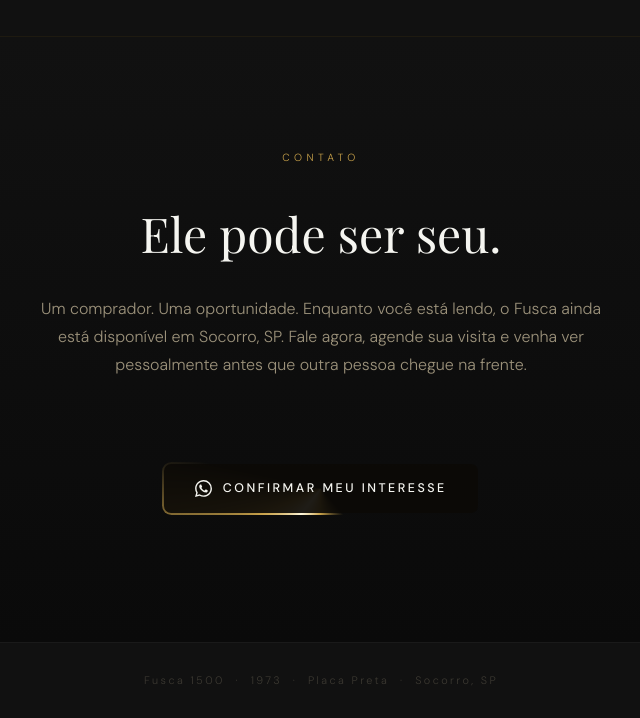
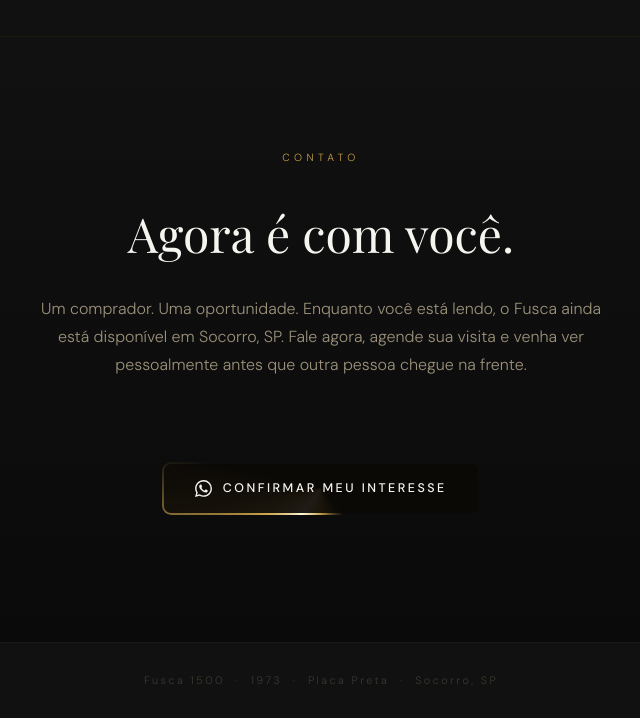
Before and after one commit to kaaiquemorais/fuscadecolecionador, a website: page index.html in a window 1280 px wide. Shown: the part 3548-4266 px from the top of the page, without its empty margins (319-959 px from the left). Drawn offline with nearby package versions, Linux system fonts and the light colour scheme; a web font is replaced by a local one.

Commit message:
Headline contato: Agora e com voce

```diff
--- a/index.html
+++ b/index.html
@@ -816,7 +816,7 @@
 <div class="contact-wrap">
     <div class="contact-inner">
         <span class="label">Contato</span>
-        <h2>Ele pode ser seu.</h2>
+        <h2>Agora é com você.</h2>
         <p>Um comprador. Uma oportunidade. Enquanto você está lendo, o Fusca ainda está disponível em Socorro, SP. Fale agora, agende sua visita e venha ver pessoalmente antes que outra pessoa chegue na frente.</p>
         <a href="https://wa.me/5519996355986" class="shiny-cta" target="_blank" rel="noopener">
             <span>
```
